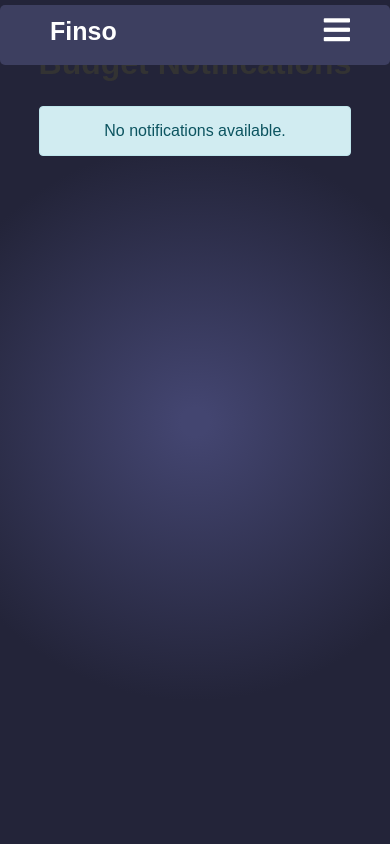
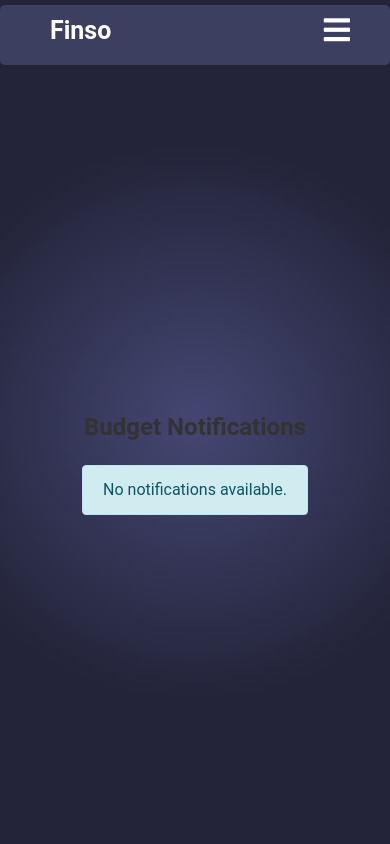
Before and after one commit to Vardhan-Mundada/Binary_Brigade_SGU, a Django app: page /notifications/ in a window 390 px wide. Run offline with Django 5.2, Linux system fonts and the light colour scheme; the visitor is signed in with stand-in values (Sample User, id 1); data that the repository does not hold is empty; parts of the project's set-up code (start-up, migrations or seed data) failed here and were passed over; some libraries are stand-ins or nearby versions.

Commit message:
add all responsive

```diff
--- a/FinsoProject/main/static/style.css
+++ b/FinsoProject/main/static/style.css
@@ -105,106 +105,3 @@
     font-size: 1em;
   }
 }
-
-
-
-
-/* Basic Styling */
-body {
-  background-color: #f7f8fa;
-  font-family: 'Arial', sans-serif;
-}
-
-.container {
-  max-width: 600px;
-  margin: 0 auto;
-  padding: 20px;
-}
-
-h2 {
-  font-weight: 700;
-  color: #333;
-}
-
-/* Card Styling */
-.card {
-  background-color: #d8cde547;
-  border-radius: 8px;
-  border: 1px solid #e0e0e0;
-  padding: 20px;
-  margin-bottom: 20px;
-}
-
-.card p {
-  margin: 0 0 8px;
-  color: #000000;
-  font-weight: 500;
-
-}
-
-.btn {
-  padding: 10px 20px;
-  border-radius: 5px;
-  font-weight: bold;
-}
-
-.btn-primary {
-  background-color: #007bff;
-  border-color: #007bff;
-  color: white;
-}
-
-.btn-primary:hover {
-  background-color: #0056b3;
-  border-color: #0056b3;
-}
-
-.btn-success {
-  background-color: #28a745;
-  border-color: #28a745;
-  color: white;
-}
-
-.btn-success:hover {
-  background-color: #218838;
-  border-color: #218838;
-}
-
-.btn-secondary {
-  background-color: #6c757d;
-  border-color: #6c757d;
-  color: white;
-}
-
-.btn-secondary:hover {
-  background-color: #5a6268;
-  border-color: #5a6268;
-}
-
-/* Profile Icon Styling */
-.profile-icon {
-  font-size: 60px;
-  color: #007bff;
-  margin-right: 15px;
-}
-
-.ml-3 {
-  margin-left: 15px;
-}
-
-.mt-5 {
-  margin-top: 3rem;
-}
-
-.mb-4 {
-  margin-bottom: 1.5rem;
-}
-
-/* Form Buttons */
-.d-flex {
-  display: flex;
-}
-
-.justify-content-between {
-  justify-content: space-between;
-}
--- a/FinsoProject/main/templates/addall.html
+++ b/FinsoProject/main/templates/addall.html
@@ -25,7 +25,7 @@
   @media screen and (max-width: 600px) {
     .containerr {
       margin-left: 0;
-      margin-top: ;
+      margin-top:100px ;
       text-align: center;
     }
 
--- a/FinsoProject/main/templates/notifications.html
+++ b/FinsoProject/main/templates/notifications.html
@@ -3,18 +3,183 @@
 {% block content %}
 
 {% load static %}
-<link rel="stylesheet" href="{% static 'style.css' %}">
+<!-- <link rel="stylesheet" href="{% static 'style.css' %}"> -->
 <style>
-    @media screen and (max-width:480px) {
-        body{
-        justify-content: flex-start;
+    /* Basic Styling */
+    body {
+        background: radial-gradient(circle,
+                rgba(67, 69, 112, 1) 3%,
+                rgba(35, 36, 57, 1) 60%);
+        font-family: "Roboto", sans-serif;
+        -webkit-font-smoothing: antialiased;
+        -moz-osx-font-smoothing: grayscale;
+        min-height: 100vh;
+        display: flex;
+        align-items: center;
+        justify-content: center;
+        flex-direction: column;
+        margin: 0;
+        padding: 0;
+    }
+
+    .container {
+        max-width: 900px;
+        margin: 0 auto;
+        padding: 20px;
+    }
+
+    h2 {
+        font-weight: 700;
+        color: #333;
+        margin-bottom: 20px;
+    }
+
+    /* Card Styling */
+    .card {
+        background-color: #486a6ca1;
+        border-radius: 8px;
+        border: 1px solid #e0e0e0;
+        padding: 20px;
+        margin-bottom: 20px;
+        box-shadow: 0 4px 8px rgba(0, 0, 0, 0.1);
+        transition: box-shadow 0.3s ease;
+    }
+
+    .card:hover {
+        box-shadow: 0 6px 12px rgba(0, 0, 0, 0.2);
+    }
+
+    .card-title {
+        font-size: 1.25rem;
+        color: #007bff;
+        margin-bottom: 10px;
+    }
+
+    .card-text {
+        font-size: 1rem;
+        color: #555;
+        margin-bottom: 5px;
+    }
+
+    .text-primary {
+        color: #007bff;
+    }
+
+    .text-warning {
+        color: #ffc107;
+    }
+
+    .text-muted {
+        color: #6c757d;
+    }
+
+    .text-danger {
+        color: #dc3545;
+    }
+
+    .btn {
+        padding: 10px 20px;
+        border-radius: 5px;
+        font-weight: bold;
+        text-transform: uppercase;
+        cursor: pointer;
+        border: none;
+        transition: background-color 0.3s, border-color 0.3s;
+    }
+
+    .btn-primary {
+        background-color: #007bff;
+        border-color: #007bff;
+        color: white;
+    }
+
+    .btn-primary:hover {
+        background-color: #0056b3;
+        border-color: #0056b3;
+    }
+
+    .btn-success {
+        background-color: #28a745;
+        border-color: #28a745;
+        color: white;
+    }
+
+    .btn-success:hover {
+        background-color: #218838;
+        border-color: #218838;
+    }
+
+    .btn-secondary {
+        background-color: #6c757d;
+        border-color: #6c757d;
+        color: white;
+    }
+
+    .btn-secondary:hover {
+        background-color: #5a6268;
+        border-color: #5a6268;
+    }
+
+    /* Profile Icon Styling */
+    .profile-icon {
+        font-size: 60px;
+        color: #007bff;
+        margin-right: 15px;
+    }
+
+    .ml-3 {
+        margin-left: 15px;
+    }
+
+    .mt-5 {
+        margin-top: 3rem;
+    }
+
+    .mb-4 {
+        margin-bottom: 1.5rem;
+    }
+
+    /* Form Buttons */
+    .d-flex {
+        display: flex;
+    }
+
+    .justify-content-between {
+        justify-content: space-between;
+    }
+
+    /* Responsive Adjustments */
+    @media screen and (max-width: 768px) {
+        .card {
+            padding: 15px;
+        }
+
+        .btn {
+            padding: 8px 16px;
         }
     }
-    body{
-        justify-content: flex-start;
+
+    @media screen and (max-width: 480px) {
+        .container {
+            padding: 10px;
+            margin-top: 100px;
+        }
+
+        h2 {
+            font-size: 1.5rem;
+        }
+
+        .card {
+            padding: 10px;
+        }
+
+        .btn {
+            padding: 6px 12px;
+        }
     }
 </style>
-<div class="container mt-4">
+
+<div class="container">
     <h2 class="mb-4 text-center">Budget Notifications</h2>
 
     {% if notifications %}
@@ -25,12 +190,15 @@
                 <div class="card-body">
                     {% if notification.is_recurring %}
                     <h5 class="card-title">Upcoming Recurring Bill: {{ notification.bill_name }}</h5>
-                                <p class="card-text">Amount: <span class="text-primary">${{ notification.amount|floatformat:2 }}</span></p>
+                    <p class="card-text">Amount: <span class="text-primary">${{ notification.amount|floatformat:2
+                            }}</span></p>
                     <p class="card-text">Due Date: <span class="text-warning">{{ notification.due_date }}</span></p>
                     {% else %}
                     <h5 class="card-title">{{ notification.category }}</h5>
-                                <p class="card-text">Budget limit: <span class="text-muted">${{ notification.budget_limit|floatformat:2 }}</span></p>
-                                <p class="card-text">Current expenses: <span class="text-primary">${{ notification.current_expenses|floatformat:2 }}</span></p>
+                    <p class="card-text">Budget limit: <span class="text-muted">${{
+                            notification.budget_limit|floatformat:2 }}</span></p>
+                    <p class="card-text">Current expenses: <span class="text-primary">${{
+                            notification.current_expenses|floatformat:2 }}</span></p>
                     <p class="card-text text-danger">Overspend: ${{ notification.overspend|floatformat:2 }}</p>
                     {% endif %}
                 </div>
@@ -42,4 +210,5 @@
     <p class="alert alert-info text-center">No notifications available.</p>
     {% endif %}
 </div>
+
 {% endblock %}
```
Also changed, not shown: FinsoProject/main/templates/analytics.html (+88 -48 lines). Lines whose indentation alone changed are shown as unchanged.
